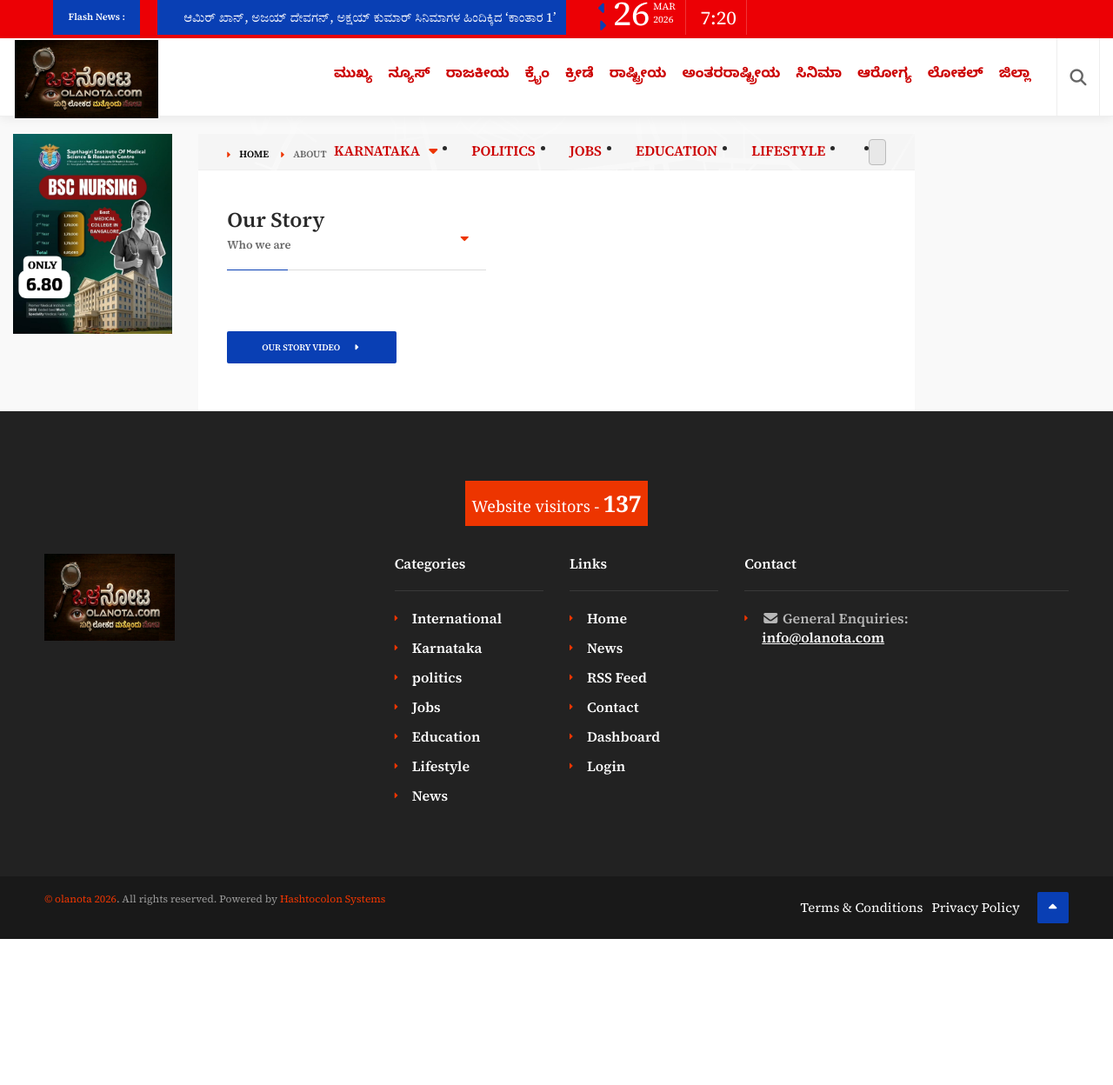
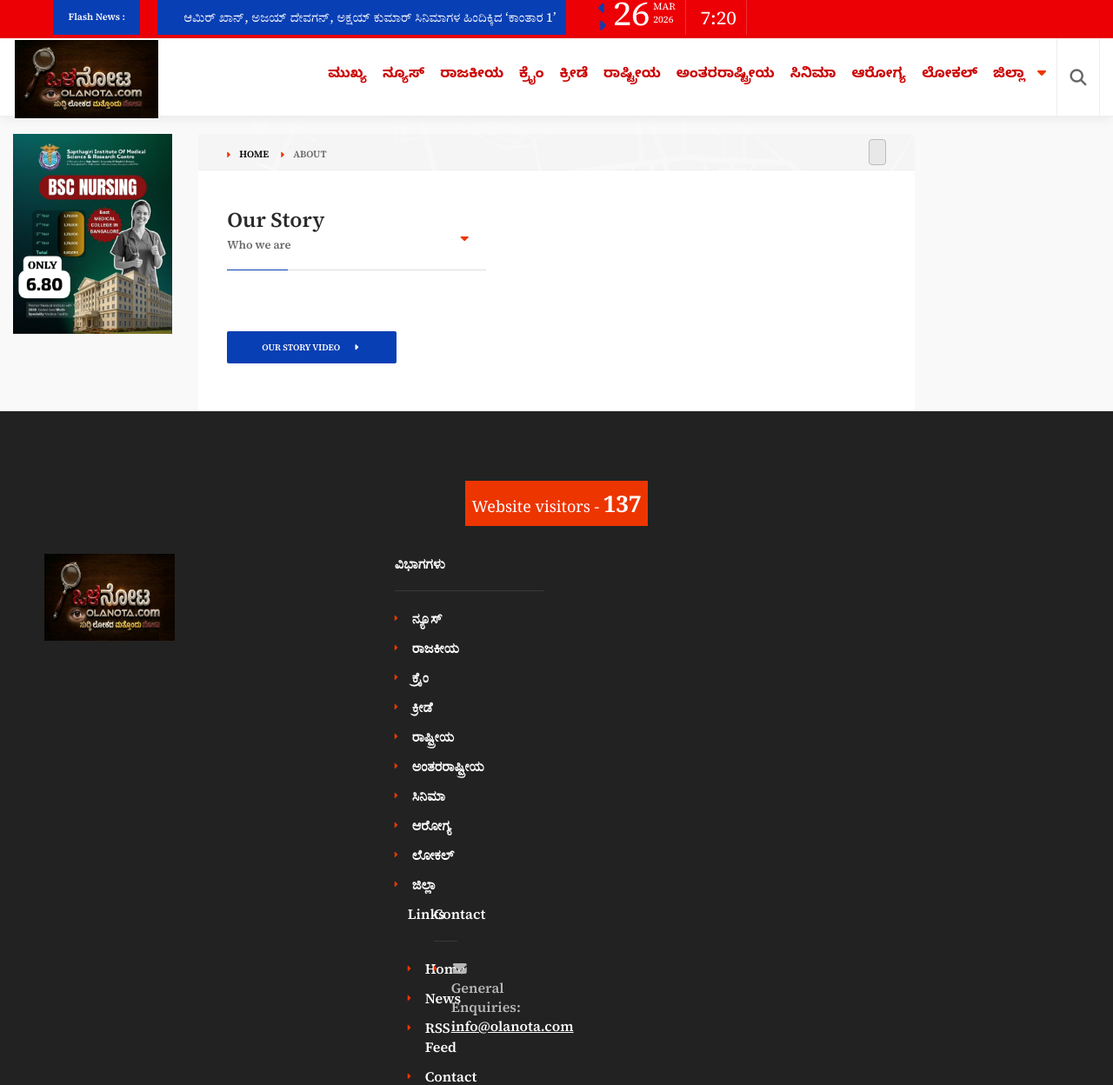
Before and after one commit to puneethkuma/olanota, a Django app: page /about/ in a window 1280 px wide. Shown: the top 1248 px of the page at 87% size. Before the commit the page ends 1080 px from the top, so only its background shows below. Run offline with Django 5.2, Linux system fonts and the light colour scheme; data comes from the database, SQL or seed files in the repository; some libraries are stand-ins or nearby versions.

Commit message:
updated code

```diff
--- a/olanota/olanota/templates/base.html
+++ b/olanota/olanota/templates/base.html
@@ -6,7 +6,7 @@
 <head>
     <!--=============== basic  ===============-->
     <meta charset="UTF-8">
-    <title>ಕಲ್ಪರತ್ನ</title>
+    <title>Olanota </title>
     <meta http-equiv="X-UA-Compatible" content="IE=edge">
     <meta name="viewport" content="width=device-width, initial-scale=1.0">
     <meta name="keywords"
@@ -149,7 +149,8 @@ pageLanguage: 'ml',
                     </div>
                     <!-- nav-button-wrap end-->
                     <!--  navigation -->
-                    <div class="nav-holder main-menu ">
+                    <!--  navigation -->
+                    <div class="nav-holder main-menu">
     <nav>
         <ul>
             <li><a href="/">ಮುಖ್ಯ</a></li>
@@ -162,61 +163,48 @@ pageLanguage: 'ml',
             <li><a href="/list/?cat=cinema">ಸಿನಿಮಾ</a></li>
             <li><a href="/list/?cat=health">ಆರೋಗ್ಯ</a></li>
             <li><a href="/list/?cat=local">ಲೋಕಲ್</a></li>
-            <li><a href="/list/?cat=district">ಜಿಲ್ಲಾ</a></li>
-            <li><a><div id="google_translate_element"></div></a></li>
-        </ul>
-                              <li >
-								<a class="" href="/list/?loc=Karnataka" >Karnataka<i class="fas fa-caret-down"></i> </a>
-								<ul >
-								<li><a href="/list/?loc=Bagalkot">Bagalkot</a></li>
-                                <li><a href="/list/?loc=Ballari (Bellary)">Ballari (Bellary)</a></li>
-                                <li><a href="/list/?loc=Belagavi (Belgaum)">Belagavi (Belgaum)</a></li>
-                                <li><a href="/list/?loc=Bengaluru Rural">Bengaluru Rural</a></li>
-                                <li><a href="/list/?loc=Bengaluru Urban">Bengaluru Urban</a></li>
-                                <li><a href="/list/?loc=Bidar">Bidar</a></li>
-                                <li><a href="/list/?loc=Chamarajanagara">Chamarajanagara</a></li>
-                                <li><a href="/list/?loc=Chikkaballapura">Chikkaballapura</a></li>
-                                <li><a href="/list/?loc=Chikkamagaluru">Chikkamagaluru</a></li>
-                                <li><a href="/list/?loc=Chitradurga">Chitradurga</a></li>
-                                <li><a href="/list/?loc=Dakshina Kannada">Dakshina Kannada</a></li>
-                                <li><a href="/list/?loc=Davanagere">Davanagere</a></li>
-                                <li><a href="/list/?loc=Dharwad">Dharwad</a></li>
-                                <li><a href="/list/?loc=Gadag">Gadag</a></li>
-                                <li><a href="/list/?loc=Hassan">Hassan</a></li>
-                                <li><a href="/list/?loc=Haveri">Haveri</a></li>
-                                <li><a href="/list/?loc=Kalaburagi (Gulbarga)">Kalaburagi (Gulbarga)</a></li>
-                                <li><a href="/list/?loc=Kodagu">Kodagu</a></li>
-                                <li><a href="/list/?loc=Kolar">Kolar</a></li>
-                                <li><a href="/list/?loc=Koppal">Koppal</a></li>
-                                <li><a href="/list/?loc=Mandya">Mandya</a></li>
-                                <li><a href="/list/?loc=Mysuru (Mysore)">Mysuru (Mysore)</a></li>
-                                <li><a href="/list/?loc=Raichur">Raichur</a></li>
-                                <li><a href="/list/?loc=Ramanagara">Ramanagara</a></li>
-                                <li><a href="/list/?loc=Shivamogga (Shimoga)">Shivamogga (Shimoga)</a></li>
-                                <li><a href="/list/?loc=Tumakuru (Tumkur)">Tumakuru (Tumkur)</a></li>
-                                <li><a href="/list/?loc=Udupi">Udupi</a></li>
-                                <li><a href="/list/?loc=Uttara Kannada">Uttara Kannada</a></li>
-                                <li><a href="/list/?loc=Vijayanagara">Vijayanagara</a></li>
-                                <li><a href="/list/?loc=Vijayapura (Bijapur)">Vijayapura (Bijapur)</a></li>
-                                <li><a href="/list/?loc=Yadgiri">Yadgiri</a></li>
-								</ul>
-							</li>
+            <li class="dropdown">
+                <a href="/list/?cat=district">ಜಿಲ್ಲಾ <i class="fas fa-caret-down"></i></a>
+                <ul>
+                    <li><a href="/list/?loc=Bagalkot">ಬಾಗಲಕೋಟೆ</a></li>
+                    <li><a href="/list/?loc=Ballari (Bellary)">ಬಳ್ಳಾರಿ</a></li>
+                    <li><a href="/list/?loc=Belagavi (Belgaum)">ಬೆಳಗಾವಿ</a></li>
+                    <li><a href="/list/?loc=Bengaluru Rural">ಬೆಂಗಳೂರು ಗ್ರಾಮಾಂತರ</a></li>
+                    <li><a href="/list/?loc=Bengaluru Urban">ಬೆಂಗಳೂರು ನಗರ</a></li>
+                    <li><a href="/list/?loc=Bidar">ಬೀದರ್</a></li>
+                    <li><a href="/list/?loc=Chamarajanagara">ಚಾಮರಾಜನಗರ</a></li>
+                    <li><a href="/list/?loc=Chikkaballapura">ಚಿಕ್ಕಬಳ್ಳಾಪುರ</a></li>
+                    <li><a href="/list/?loc=Chikkamagaluru">ಚಿಕ್ಕಮಗಳೂರು</a></li>
+                    <li><a href="/list/?loc=Chitradurga">ಚಿತ್ರದುರ್ಗ</a></li>
+                    <li><a href="/list/?loc=Dakshina Kannada">ದಕ್ಷಿಣ ಕನ್ನಡ</a></li>
+                    <li><a href="/list/?loc=Davanagere">ದಾವಣಗೆರೆ</a></li>
+                    <li><a href="/list/?loc=Dharwad">ಧಾರವಾಡ</a></li>
+                    <li><a href="/list/?loc=Gadag">ಗದಗ</a></li>
+                    <li><a href="/list/?loc=Hassan">ಹಾಸನ</a></li>
+                    <li><a href="/list/?loc=Haveri">ಹಾವೇರಿ</a></li>
+                    <li><a href="/list/?loc=Kalaburagi (Gulbarga)">ಕಲಬುರಗಿ</a></li>
+                    <li><a href="/list/?loc=Kodagu">ಕೊಡಗು</a></li>
+                    <li><a href="/list/?loc=Kolar">ಕೋಲಾರ</a></li>
+                    <li><a href="/list/?loc=Koppal">ಕೊಪ್ಪಳ</a></li>
+                    <li><a href="/list/?loc=Mandya">ಮಂಡ್ಯ</a></li>
+                    <li><a href="/list/?loc=Mysuru (Mysore)">ಮೈಸೂರು</a></li>
+                    <li><a href="/list/?loc=Raichur">ರಾಯಚೂರು</a></li>
+                    <li><a href="/list/?loc=Ramanagara">ರಾಮನಗರ</a></li>
+                    <li><a href="/list/?loc=Shivamogga (Shimoga)">ಶಿವಮೊಗ್ಗ</a></li>
+                    <li><a href="/list/?loc=Tumakuru (Tumkur)">ತುಮಕೂರು</a></li>
+                    <li><a href="/list/?loc=Udupi">ಉಡುಪಿ</a></li>
+                    <li><a href="/list/?loc=Uttara Kannada">ಉತ್ತರ ಕನ್ನಡ</a></li>
+                    <li><a href="/list/?loc=Vijayanagara">ವಿಜಯನಗರ</a></li>
+                    <li><a href="/list/?loc=Vijayapura (Bijapur)">ವಿಜಯಪುರ</a></li>
+                    <li><a href="/list/?loc=Yadgiri">ಯಾದಗಿರಿ</a></li>
+                </ul>
+            </li>
 
-                                <li><a href="/list/?cat=Politics">politics</a></li>
-                                {% if settings.show_jobs %}
-                                <li><a href="{% url "base:job"%}">Jobs</a></li>
-                                {% endif %}
-                                <li><a href="/list/?cat=education">Education</a></li>
-                                <li><a href="/list/?cat=lifestyle">Lifestyle</a></li>
-                                {% if settings.show_youtube  %}
-                                <li><a href="{% url "base:youtube"%}">Youtube</a></li>
-                                {% endif %}
-                                <li><a><div id="google_translate_element"></div>  </a></li>
-                            </ul>
-                        </nav>
-                    </div>
+    </nav>
+</div>
                     <!-- navigation  end -->
-                        <p class="nav-middle-txt"><a href="/">ಒಳನೋಟ</a></p>
+                     <!-- navigation  end -->
+                    <p class="nav-middle-txt"><a href="/">ಒಳನೋಟ</a></p>
                 </div>
             </div>
         </header>
@@ -443,22 +431,21 @@ pageLanguage: 'ml',
                             <!-- footer-widget -->
                             <div class="col-md-2">
                                 <div class="footer-widget">
-                                    <div class="footer-widget-title">Categories </div>
+                                   <div class="footer-widget-title">ವಿಭಾಗಗಳು</div>
                                     <div class="footer-widget-content">
                                         <div class="footer-list footer-box fl-wrap">
                                             <ul>
-                                                <li><a href="/list/?loc=International">International</a></li>
-                                                <li><a href="/list/?loc=Karnataka">Karnataka</a></li>
-                                                <li><a href="/list/?cat=Politics">politics</a></li>
-                                                <li><a href="/list/?cat=jobs">Jobs</a></li>
-                                                <li><a href="/list/?cat=education">Education</a></li>
-                                                <li><a href="/list/?cat=lifestyle">Lifestyle</a></li>
-                                                <li><a href="/list/?cat=News">News</a></li>
+                                                <li><a href="/list/?cat=news">ನ್ಯೂಸ್</a></li>
+                                                <li><a href="/list/?cat=Politics">ರಾಜಕೀಯ</a></li>
+                                                <li><a href="/list/?cat=crime">ಕ್ರೈಂ</a></li>
+                                                <li><a href="/list/?cat=sports">ಕ್ರೀಡೆ</a></li>
+                                                <li><a href="/list/?loc=India">ರಾಷ್ಟ್ರೀಯ</a></li>
+                                                <li><a href="/list/?loc=International">ಅಂತರರಾಷ್ಟ್ರೀಯ</a></li>
+                                                <li><a href="/list/?cat=cinema">ಸಿನಿಮಾ</a></li>
+                                                <li><a href="/list/?cat=health">ಆರೋಗ್ಯ</a></li>
+                                                <li><a href="/list/?cat=local">ಲೋಕಲ್</a></li>
+                                                <li><a href="/list/?cat=district">ಜಿಲ್ಲಾ</a></li>
                                             </ul>
-                                        </div>
-                                    </div>
-                                </div>
-                            </div>
                             <!-- footer-widget  end-->
                             <!-- footer-widget -->
                             <div class="col-md-2">
@@ -489,8 +476,6 @@ pageLanguage: 'ml',
                                              <ul>
                                                  <li><i class="fa fa-envelope"></i> General Enquiries:
                                                   <br/>  <a href="mailto:info@olanota.com">info@olanota.com</a></li>
-
-
                                             </ul>
                                     </div>
                                     </div>
```
